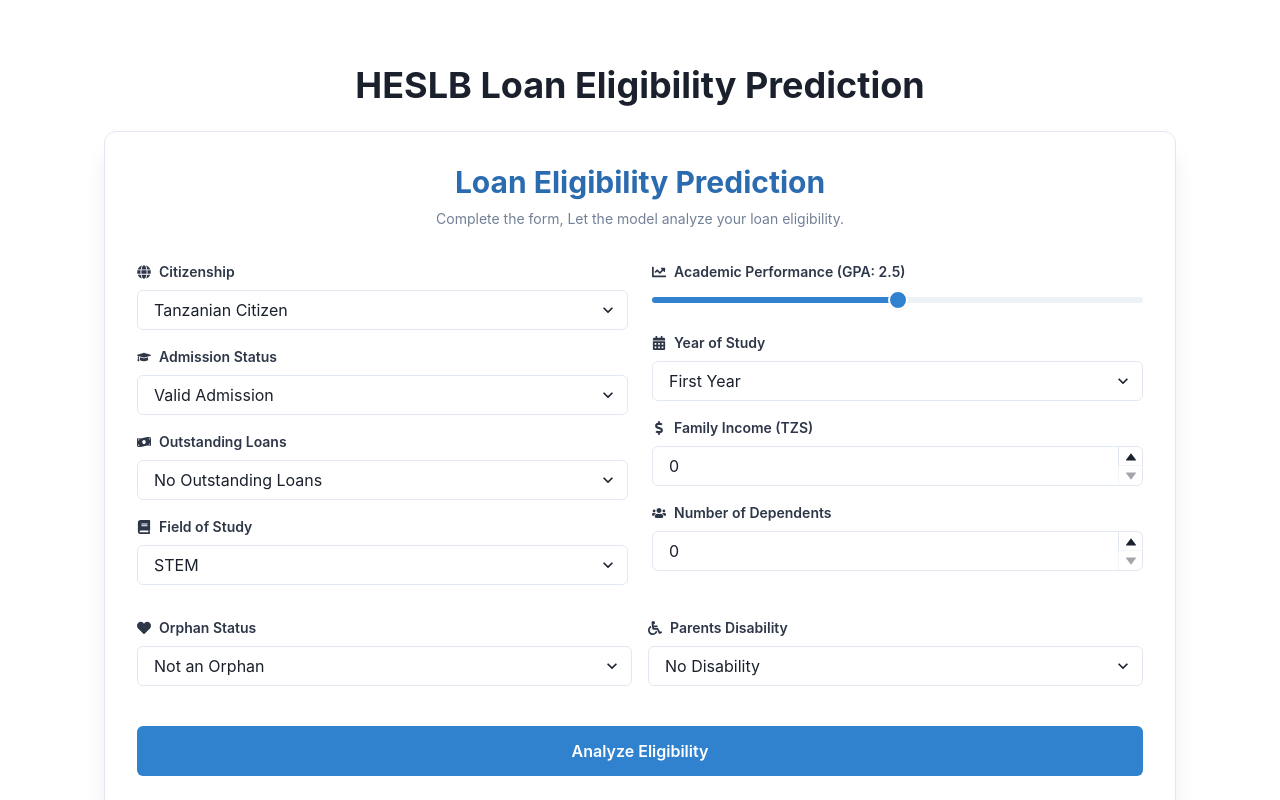
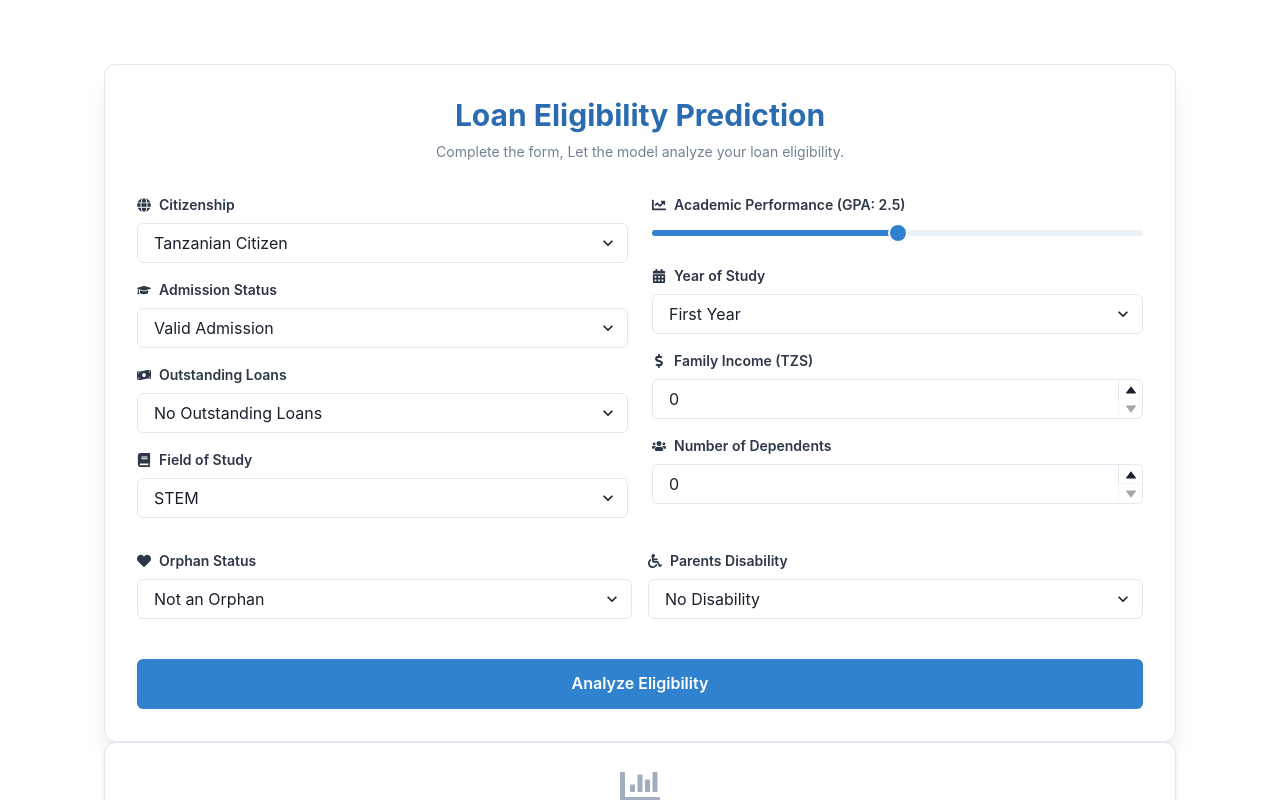
Before and after one commit to zuck30/loan-eligibility, a React (Vite) app in the folder frontend/: page / in a window 1280 px wide. Shown: the top 800 px of the page. Built offline with nearby package versions, Linux system fonts and the light colour scheme.

Commit message:
modified

```diff
--- a/frontend/src/App.jsx
+++ b/frontend/src/App.jsx
@@ -57,9 +57,7 @@
 
   return (
     <Box p={8}>
-      <Heading as="h1" mb={6} textAlign="center">
-        HESLB Loan Eligibility Prediction
-      </Heading>
+
       <InputForm
         formData={formData}
         handleChange={handleChange}
```
